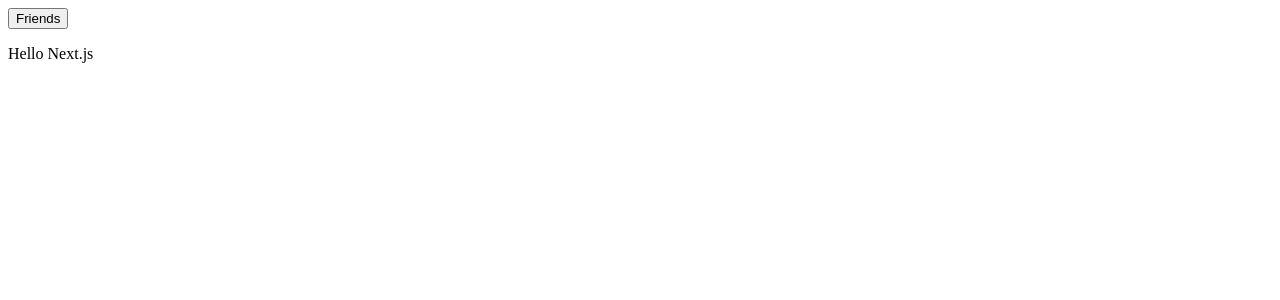
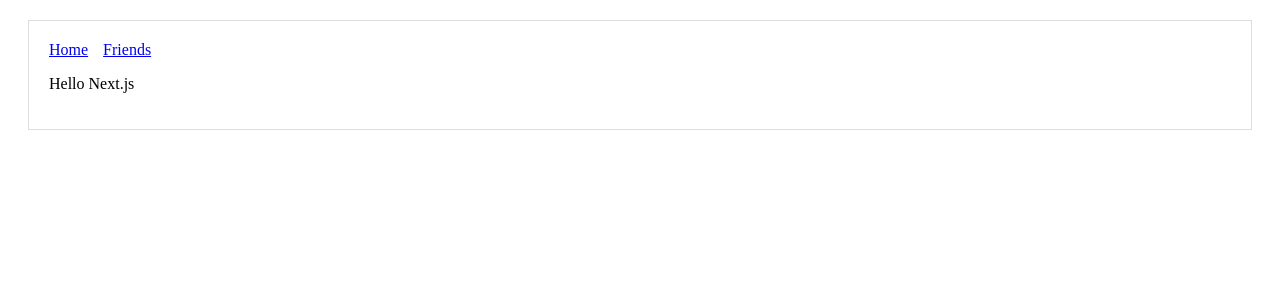
Before and after one commit to MC3D/FETCH, a Next.js app: page / in a window 1280 px wide. Shown: the top 300 px of the page. Built offline with nearby package versions, Linux system fonts and the light colour scheme.

Commit message:
adds basic layout component

```diff
--- /dev/null
+++ b/components/Header.js
@@ -0,0 +1,18 @@
+import Link from 'next/link'
+
+const linkStyle = {
+  marginRight: 15
+}
+
+const Header = () => (
+  <div>
+    <Link href="/">
+      <a style={linkStyle}>Home</a>
+    </Link>
+    <Link href="/friends">
+      <a style={linkStyle}>Friends</a>
+    </Link>
+  </div>
+)
+
+export default Header
--- /dev/null
+++ b/components/Layout.js
@@ -0,0 +1,16 @@
+import Header from './Header'
+
+const layoutStyle = {
+  margin: 20,
+  padding: 20,
+  border: '1px solid #DDD'
+}
+
+const Layout = (props) => (
+  <div style={layoutStyle}>
+    <Header />
+    {props.children}
+  </div>
+)
+
+export default Layout
--- a/pages/friends.js
+++ b/pages/friends.js
@@ -1,5 +1,7 @@
+import Layout from './../components/Layout'
+
 export default () => (
-  <div>
+  <Layout>
     <p>This is the friends page</p>
-  </div>
+  </Layout>
 )
--- a/pages/index.js
+++ b/pages/index.js
@@ -1,18 +1,7 @@
-import Link from 'next/link'
+import Layout from './../components/Layout'
 
-const Index = () => (
-  <div>
-    <Link href="/friends">
-      <button>Friends</button>
-    </Link>
+export default () => (
+  <Layout>
     <p>Hello Next.js</p>
-  </div>
+  </Layout>
 )
-
-export default Index
-
-// use Link for client-side navigation
-// action takes place in the browser without making a request to the server
-// next/link does all the `location.history` handling for you
-
-// The only requirement for components placed inside a Link is they should accept an onClick prop
```
